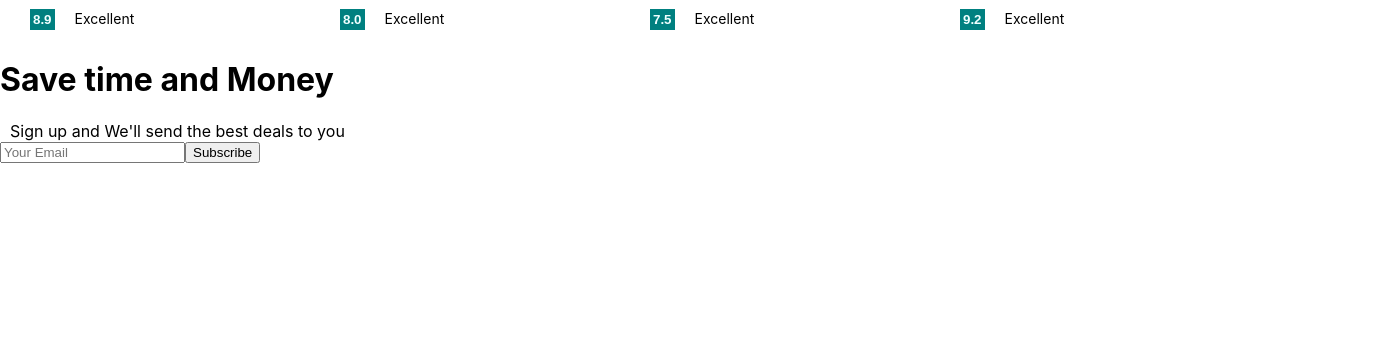
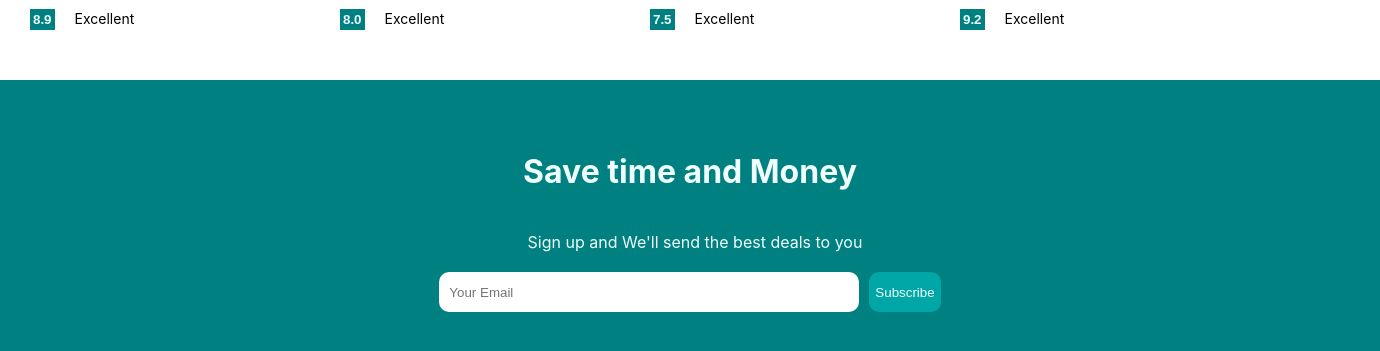
Before and after one commit to zahrabola/my-booking-z-app, a React (Create React App) app: page / in a window 1280 px wide. Shown: the part 1515-1866 px from the top of the page, 1380 px wide, since content can reach past the window. Before the commit the page ends 1678 px from the top, so only its background shows below. Built offline with nearby package versions, Linux system fonts and the light colour scheme.

Commit message:
Update maillist css

```diff
--- a/src/components/header/Header.css
+++ b/src/components/header/Header.css
@@ -74,6 +74,7 @@
   border: none;
   outline: none;
   padding: 8px;
+   border-radius: 10px;
 }
 
 .headerSearchText {
--- a/src/components/mailList/MailList.css
+++ b/src/components/mailList/MailList.css
@@ -0,0 +1,28 @@
+.Mail{
+      width: 100%;
+  margin-top: 50px;
+background-color: #008080;
+  color: azure;
+  display: flex;
+  flex-direction: column;
+  align-items: center;
+  gap: 20px;
+  padding: 50px;
+}
+.mail-inputcontainer >input {
+  width: 400px;
+  height: 20px;
+  padding: 10px;
+  border: none;
+  margin-right: 10px;
+  border-radius: 10px;
+}
+.mail-inputcontainer > button{
+      height: 40px;
+  background-color: #01a7a7;
+  color: azure;
+  font-weight: 500;
+  border: none;
+  border-radius: 10px;
+  cursor: pointer;
+}
```
